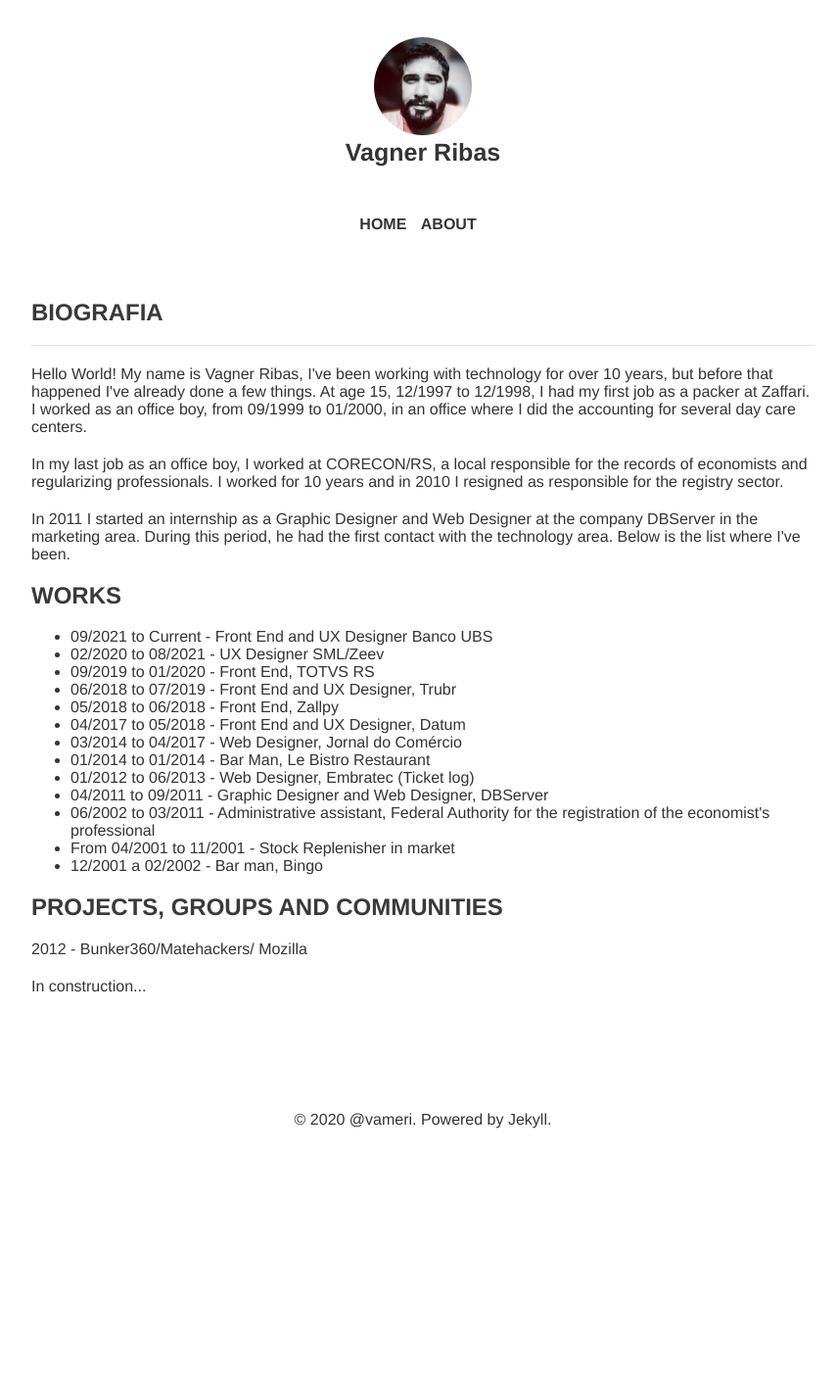
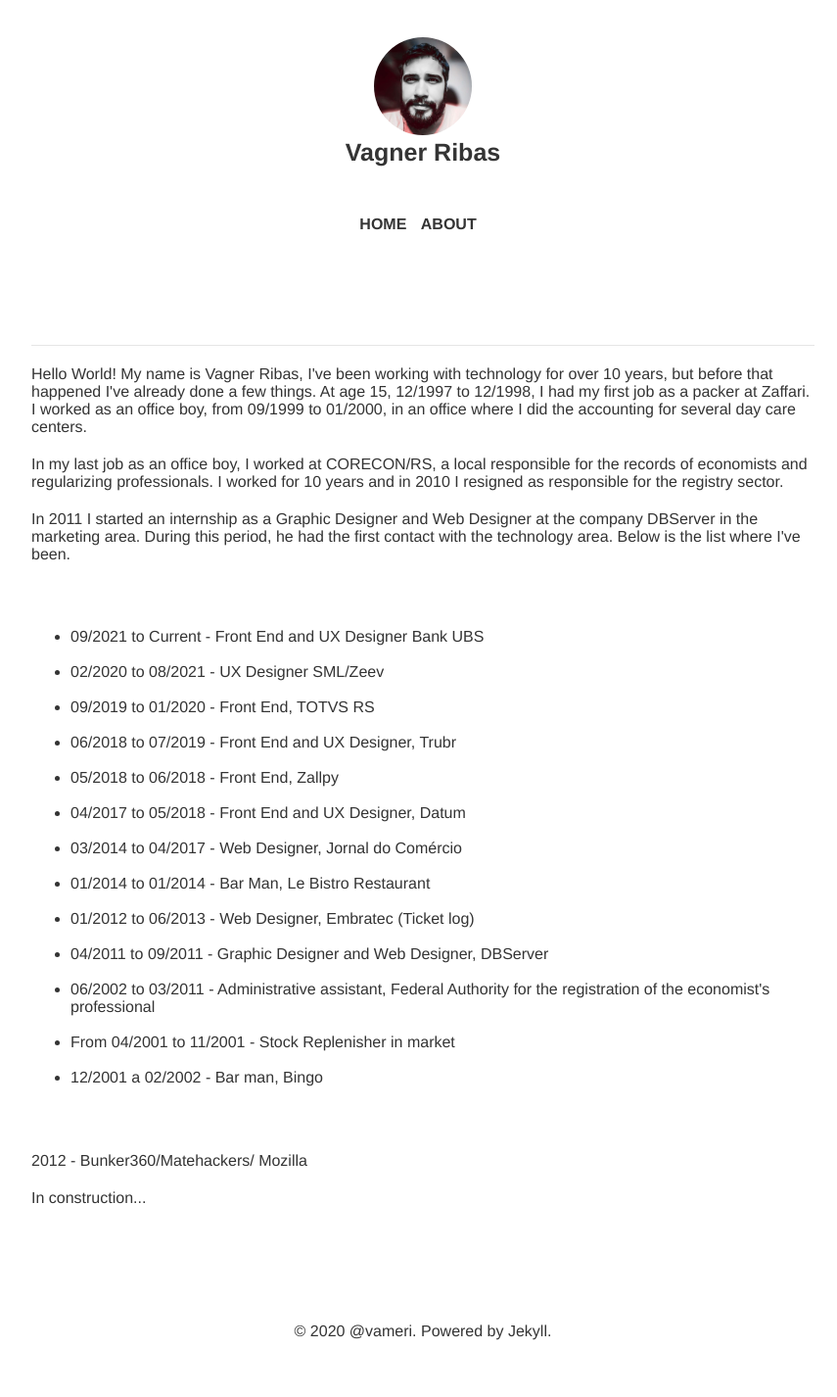
Before and after one commit to vameri/vameri.github.io, a Jekyll site: the page built from bio/index.html, in a window 1280 px wide. Shown: the whole page at 98% size, without its empty margins (208-1063 px from the left). Built offline with Jekyll 4.4.1, drawn with Linux system fonts in a browser that asks for light colours; before the commit the page ends 1210 px from its top, so only the background shows below that.

Commit message:
Add files via upload

```diff
--- a/bio/index.html
+++ b/bio/index.html
@@ -4,7 +4,7 @@ title: Home
 description: UX Designer, Desenvolvedor Front End e Coordenador do GUFERS, entusiasta em tecnologia e na comunidade.
 ---
 <article>
-  <h2>Biografia</h2>
+  <h2 style="color: #fff;">Biografia</h2>
   <hr>
 </article>
 <article>
@@ -21,46 +21,46 @@ description: UX Designer, Desenvolvedor Front End e Coordenador do GUFERS, entus
     In 2011 I started an internship as a Graphic Designer and Web Designer at the company DBServer in the marketing area. During this period, he had the first contact
     with the technology area. Below is the list where I've been.
   </p>
-  <h2>Works</h2>
+  <h2 style="color: #fff;">Works</h2>
   <ul>
     <li>
-      09/2021 to Current - Front End and UX Designer Banco UBS
-    </li>
+      09/2021 to Current - Front End and UX Designer Bank UBS
+    </li><br>
     <li>
       02/2020 to 08/2021 - UX Designer SML/Zeev
-    </li>
+    </li><br>
     <li>
       09/2019 to 01/2020 - Front End, TOTVS RS
-    </li>
+    </li><br>
     <li>
       06/2018 to 07/2019 - Front End and UX Designer, Trubr
-    </li>
+    </li><br>
     <li>
       05/2018 to 06/2018 - Front End, Zallpy
-    </li>
+    </li><br>
     <li>
       04/2017 to 05/2018 - Front End and UX Designer, Datum
-    </li>
+    </li><br>
     <li>
       03/2014 to 04/2017 - Web Designer, Jornal do Comércio
-    </li>
+    </li><br>
     <li>
       01/2014 to 01/2014 - Bar Man, Le Bistro Restaurant
-    </li>
+    </li><br>
     <li>
       01/2012 to 06/2013 - Web Designer, Embratec (Ticket log)
-    </li>
+    </li><br>
     <li>
       04/2011 to 09/2011 - Graphic Designer and Web Designer, DBServer
-    </li>
+    </li><br>
 
     <li>
       06/2002 to 03/2011 - Administrative assistant, Federal Authority for the registration of the economist's professional
-    </li>
+    </li><br>
 
     <li>
       From 04/2001 to 11/2001 - Stock Replenisher in market
-    </li>
+    </li><br>
     <li>
       12/2001 a 02/2002 - Bar man, Bingo
     </li>
@@ -68,7 +68,7 @@ description: UX Designer, Desenvolvedor Front End e Coordenador do GUFERS, entus
 
   </ul>
 
-  <h2>
+  <h2 style="color: #fff;">
     Projects, groups and communities
   </h2>
 
```
